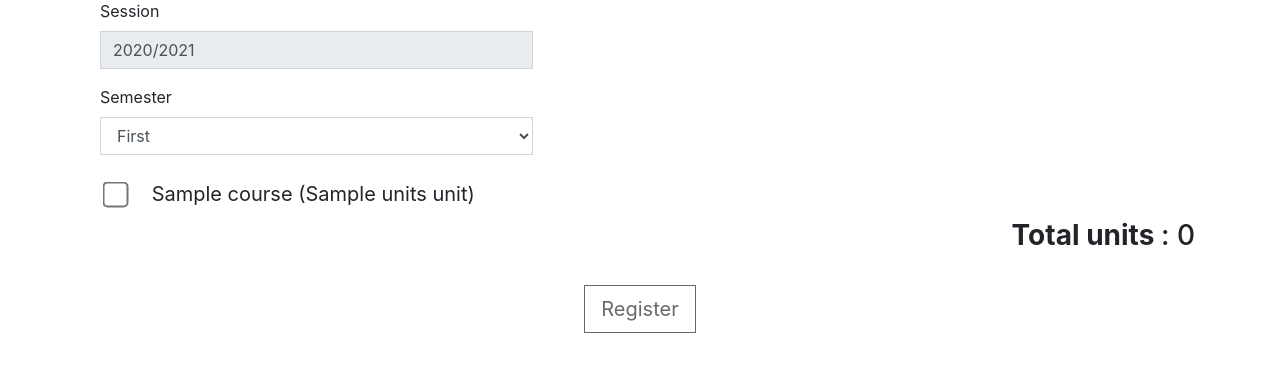
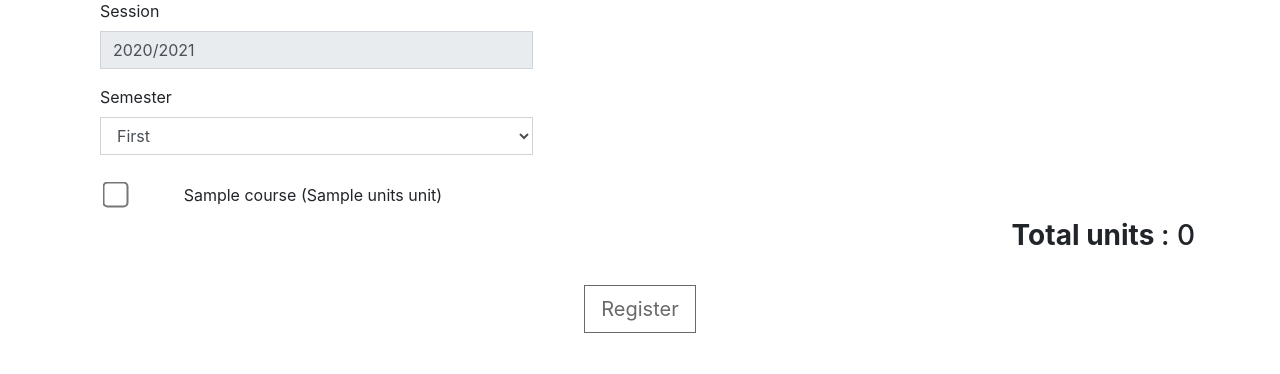
Before and after one commit to clintonnzedimma/sample-student-portal, a PHP site: template views/course_reg.php in a window 1280 px wide. Shown: the part 361-735 px from the top of the page. Run offline with PHP 8.4, Linux system fonts and the light colour scheme; the template is opened without the code that fills it: most values are stand-ins (such as "Sample title", 1, 10 or a date in 2020); data that the repository does not hold is empty; some libraries are stand-ins or nearby versions.

Commit message:
actually fixed font this time

```diff
--- a/views/course_reg.php
+++ b/views/course_reg.php
@@ -24,7 +24,8 @@ input[type=checkbox]{
 }
 
 .input-label {
-    margin-left:1.5rem !important
+    margin-left:3.5rem;
+    font-size: 16px;
 }
 
 </style>
```
